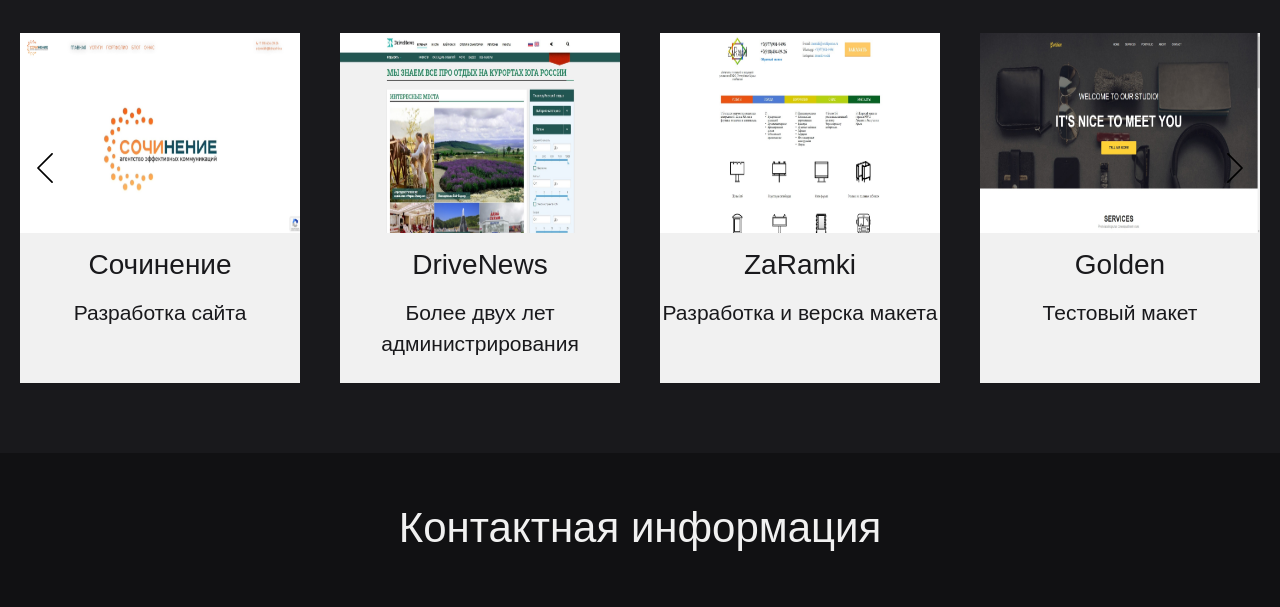
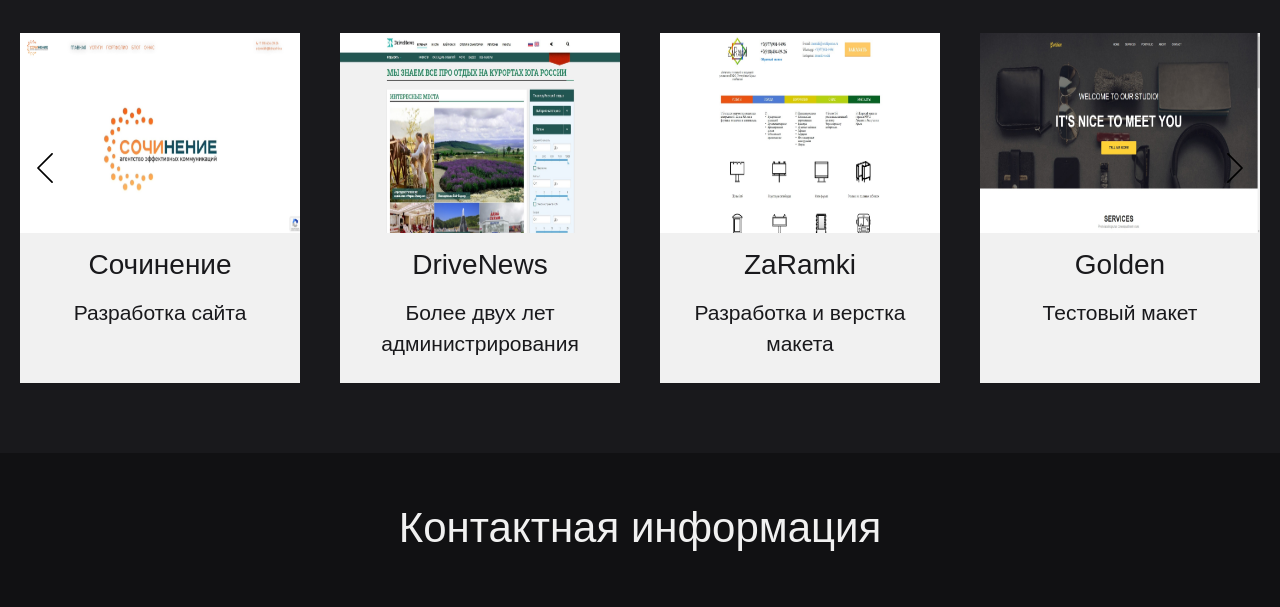
Before and after one commit to Denwa799/Denwa799.github.io, a plain HTML site: page index.html in a window 1280 px wide. Shown: the part 1581-2188 px from the top of the page. Drawn offline with nearby package versions, Linux system fonts and the light colour scheme.

Commit message:
text bug fix

```diff
--- a/index.html
+++ b/index.html
@@ -149,7 +149,7 @@
                     </a>
                 </h3>
                 <p class="slider__item-p">
-                    Разработка и верска макета
+                    Разработка и верстка макета
                 </p>
             </div>
         </div>
```
